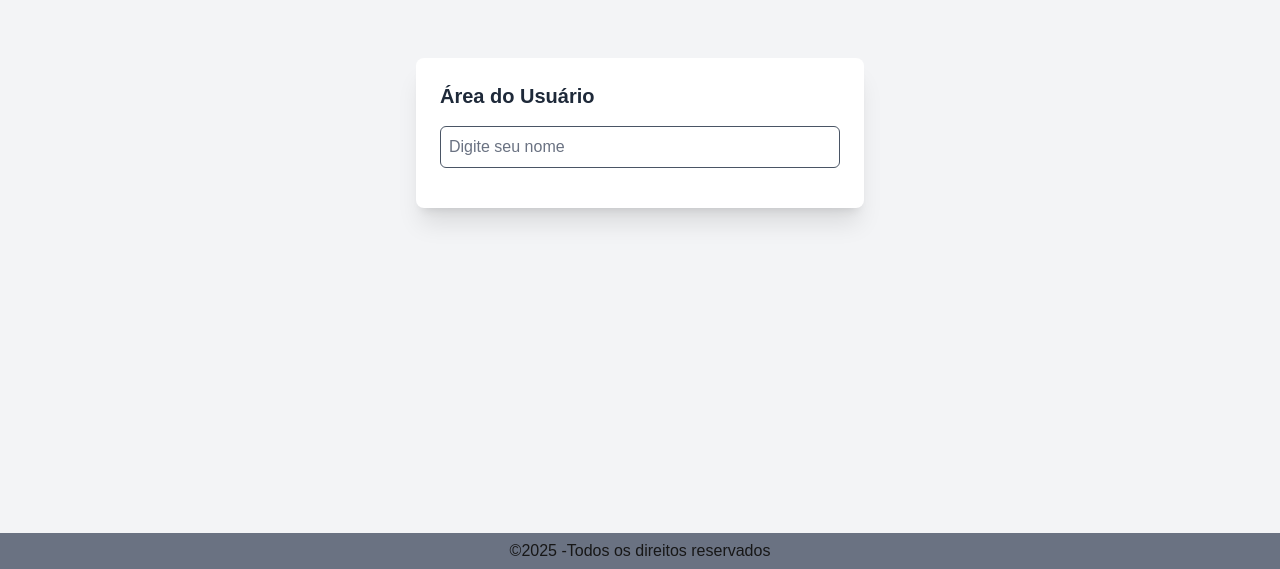
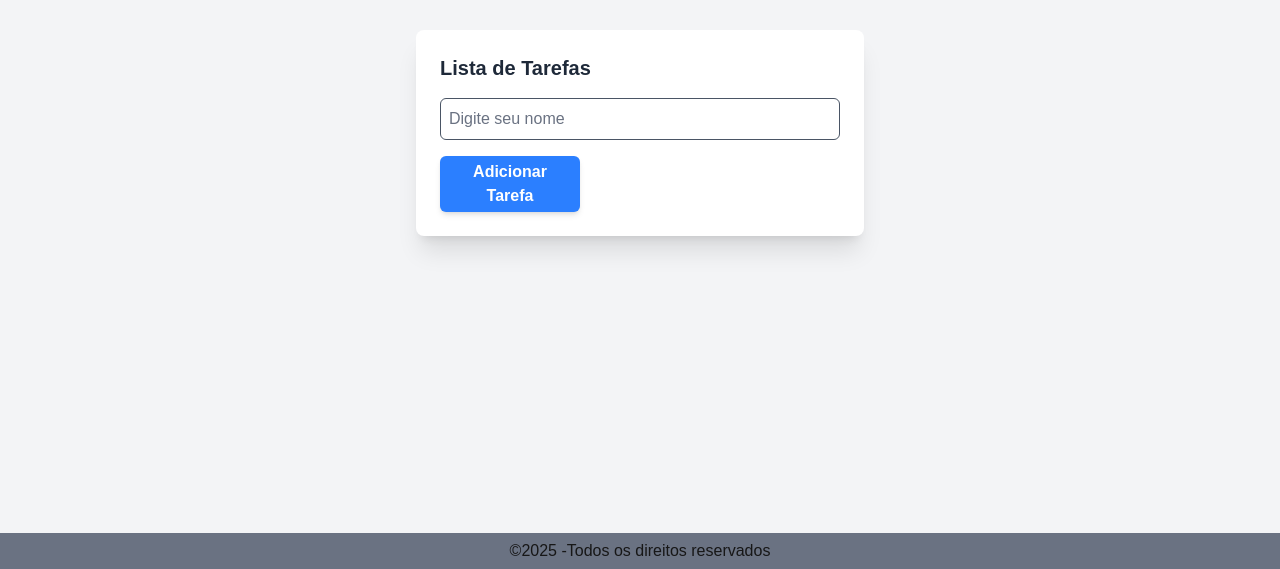
Before and after one commit to JosielSSoares/Exercicios-Curso-de-React-Nextjs-SENAC, a Next.js app in the folder my-app/: page / in a window 1280 px wide. Shown: the part 267-836 px from the top of the page. Built offline with nearby package versions, Linux system fonts and the light colour scheme.

Commit message:
update:finalizado exercicio 03

```diff
--- a/my-app/componentes/NomeDeUsuário.tsx
+++ b/my-app/componentes/NomeDeUsuário.tsx
@@ -21,18 +21,67 @@ import { useState } from "react";
 //     );
 //   }
 
+// export default function NomeDeUsuario() {
+//   const [nome, setNome] = useState("");
+//   const [tarefa, setTarefa] = useState<string[]>([]);
+
+//   function AdicionarTarefa(){
+
+//     if(nome != "")
+//       setTarefa([...tarefa,nome])
+//     else {
+//       alert("Digite uma tarefa para continuar");
+//     }
+//   }
+//   return (
+//     <div className="flex items-center justify-center min-h-screen bg-gray-100">
+//       <div className="bg-white p-6 rounded-lg shadow-xl text-start w-full max-w-md">
+//         <h1 className="text-xl font-bold text-gray-800 mb-4">Área do Usuário</h1>
+
+//         <input type="text"className="w-full border text-black border-gray-600 rounded-md p-2 placeholder-gray-500 mb-4"
+//           placeholder="Digite seu nome" value={nome} onChange={(e) => setNome(e.target.value)}/>
+//         {/* {nome && (<p className="text-gray-700">Olá, {nome}!</p>)} */}
+//         <button className="w-35 py-1 px-6 bg-blue-500 text-white font-semibold rounded-md shadow-md" onClick={AdicionarTarefa} >Adicionar Tarefa</button>
+//           <div>
+//             {tarefa.map((tarefa, index) =>(
+//             <li key={index}>
+//               {tarefa}
+//             </li>
+//             ))}
+//           </div>
+//         {/* <p className="text-gray-700" >{tarefa.map}</p> */}
+//       </div>
+//     </div>
+//   );
+// }
+
 export default function NomeDeUsuario() {
   const [nome, setNome] = useState("");
+  const [tarefa, setTarefa] = useState<string[]>([]);
 
+  function AdicionarTarefa(){
+
+    if(nome != "")
+      setTarefa([...tarefa,nome])
+    else {
+      alert("Digite uma tarefa para continuar");
+    }
+  }
   return (
     <div className="flex items-center justify-center min-h-screen bg-gray-100">
       <div className="bg-white p-6 rounded-lg shadow-xl text-start w-full max-w-md">
-        <h1 className="text-xl font-bold text-gray-800 mb-4">Área do Usuário</h1>
+        <h1 className="text-xl font-bold text-gray-800 mb-4">Lista de Tarefas</h1>
 
         <input type="text"className="w-full border text-black border-gray-600 rounded-md p-2 placeholder-gray-500 mb-4"
           placeholder="Digite seu nome" value={nome} onChange={(e) => setNome(e.target.value)}/>
-        {nome && (<p className="text-gray-700">Olá, {nome}!</p>)}
-
+        <button className="w-35 flex-1 py-1 px-6 bg-blue-500 text-white font-semibold rounded-md shadow-md" onClick={AdicionarTarefa} >Adicionar Tarefa</button>
+          <div>
+            {tarefa.map((tarefa, index) =>(
+            <li key={index}>
+              {tarefa}
+            </li>
+            ))}
+          </div>
       </div>
     </div>
   );
```
